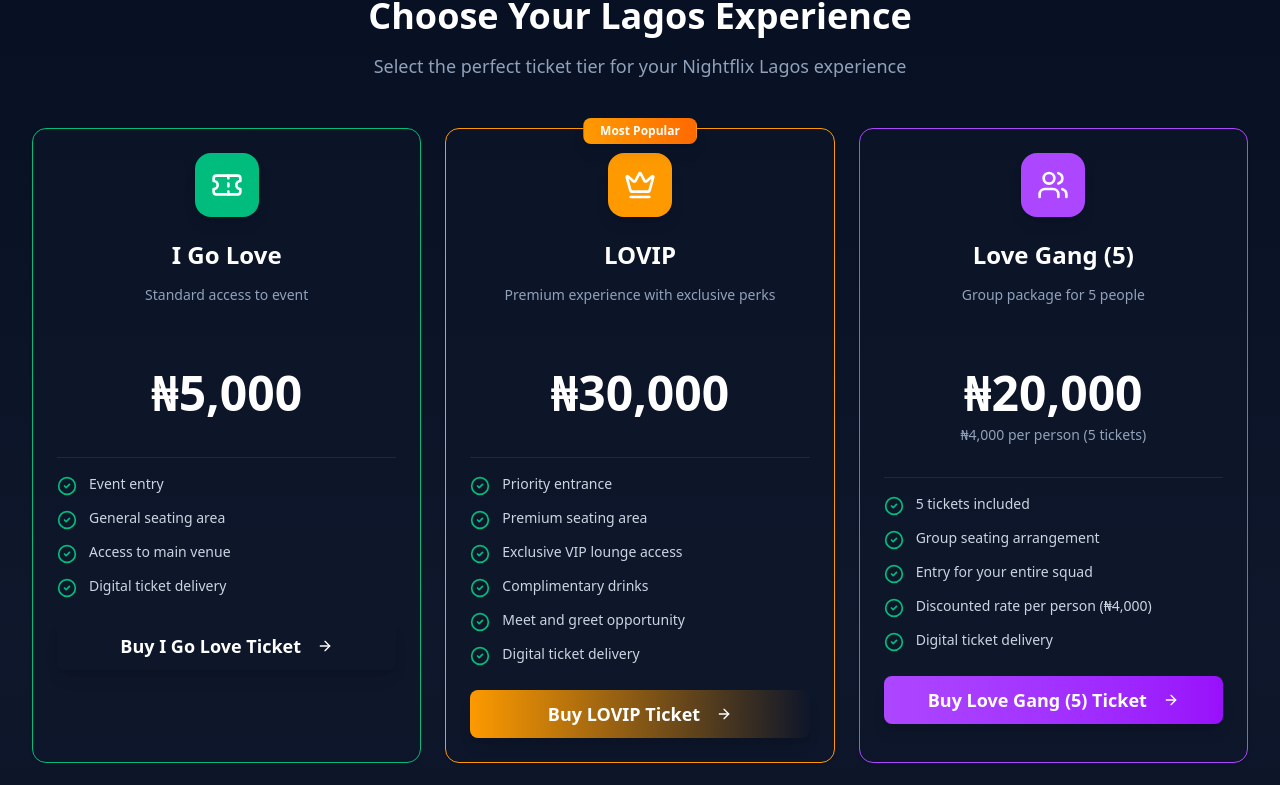
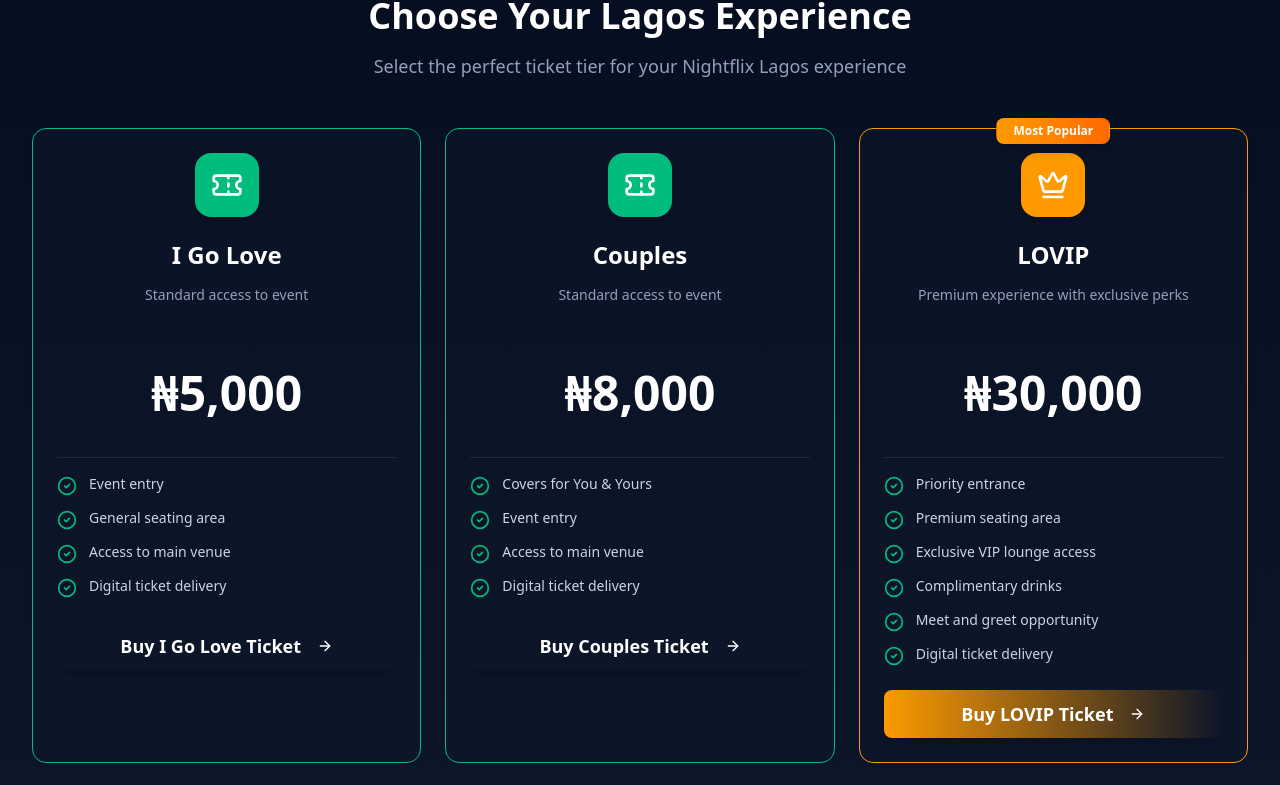
Before and after one commit to DannyYo696/events, a Next.js app: page /lagos in a window 1280 px wide. Shown: the part 913-1698 px from the top of the page. Built offline with nearby package versions, Linux system fonts and the light colour scheme.

Commit message:
Update page.tsx

```diff
--- a/src/app/lagos/page.tsx
+++ b/src/app/lagos/page.tsx
@@ -18,6 +18,21 @@ const TICKET_TIERS = [
     features: [
       'Event entry',
       'General seating area',
+      'Access to main venue',
+      'Digital ticket delivery'
+    ],
+    icon: Ticket,
+    color: 'bg-emerald-500',
+    borderColor: 'border-emerald-500'
+  },
+  {
+    id: 'couple',
+    name: 'Couples',
+    price: 8000,
+    description: 'Standard access to event',
+    features: [
+      'Covers for You & Yours',
+      'Event entry',
       'Access to main venue',
       'Digital ticket delivery'
     ],
```
